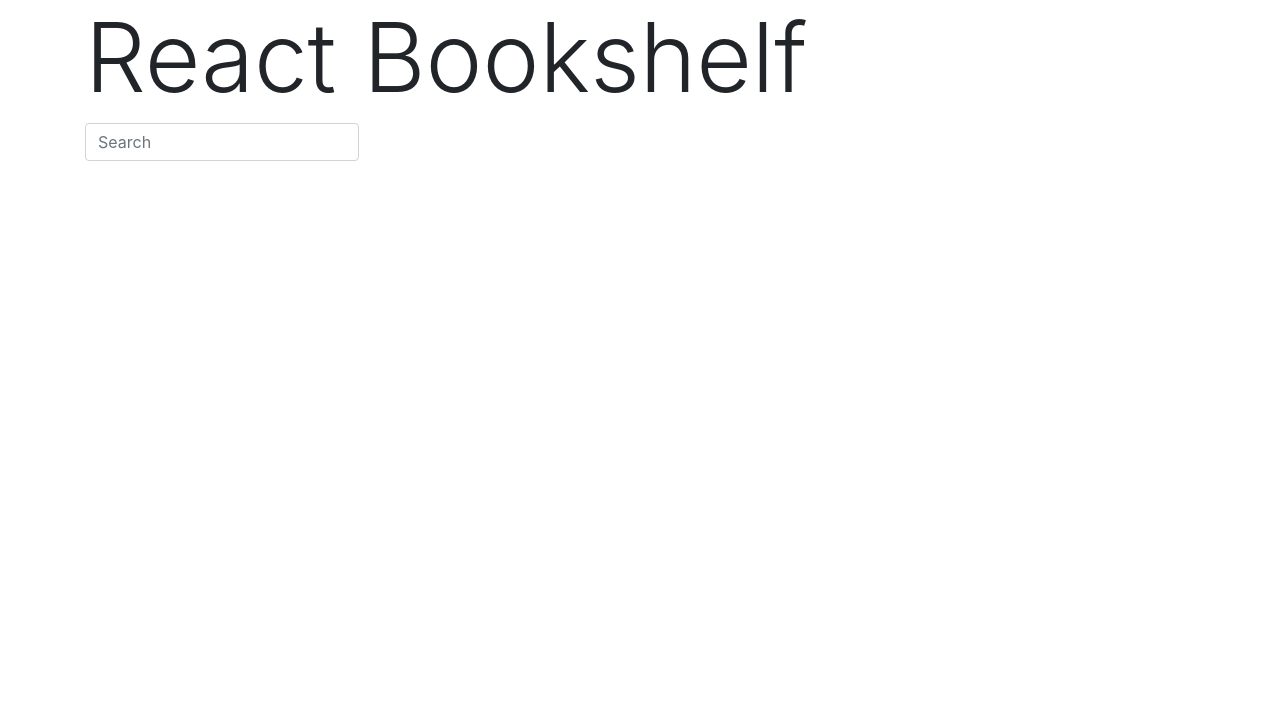
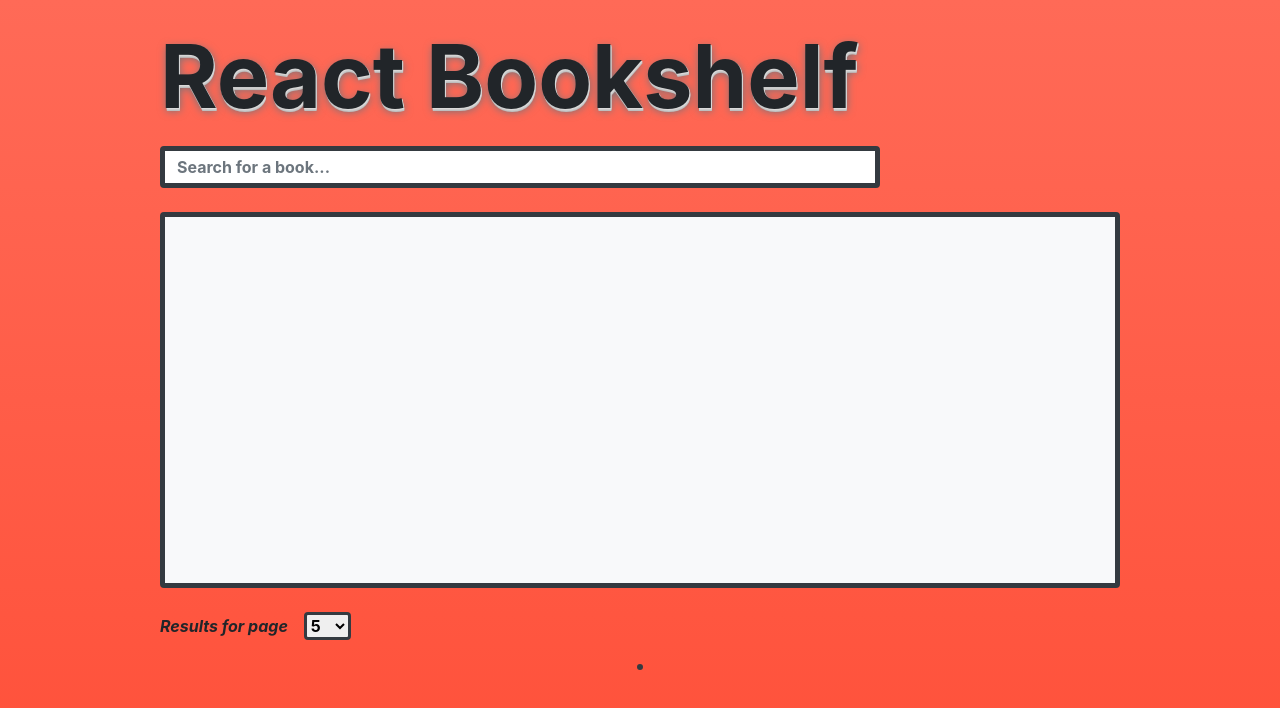
Before and after one commit to albertocapone/react-bookshelf, a React (Create React App) app: page / in a window 1280 px wide. Shown: the top 708 px of the page. Built offline with nearby package versions, Linux system fonts and the light colour scheme.

Commit message:
Styling
-  Bootstrap overrides via Sass
-  Implemented hover in <Book />
-  Added dependency to manage line clamping

```diff
--- a/package.json
+++ b/package.json
@@ -10,6 +10,7 @@
     "bootstrap": "^4.5.3",
     "node-sass": "^4.14.1",
     "react": "^16.14.0",
+    "react-clamp-lines": "^3.0.2",
     "react-dom": "^16.14.0",
     "react-scripts": "3.4.3"
   },
--- a/src/App.js
+++ b/src/App.js
@@ -33,24 +33,21 @@ class App extends React.Component {
 
   render() {
     return (
-      <div className={`container ${this.state.detailsModalIsOpen && 'block-scroll'}`}>   {/* this class prevents container from scrolling when Details modal is open */}
-        <h1 className="display-1">React Bookshelf</h1>
+      <div className="vw-100 vh-100 d-flex flex-column justify-content-center pt-3 bg-gradient-primary">
+        <h1 className="w-75 mx-auto mt-2 mb-3 display-2 text-3d">React Bookshelf</h1>
         <Searchbar handleResultsUpdate={this.handleResultsUpdate} />
-        {this.state.searchResults.length > 0 && (
         <Bookshelf
           searchResults={this.state.searchResults}
           resultsPerPage={this.state.resultsPerPage}
           currentPage={this.state.currentPage}
           handleDetailsModalUpdate={this.handleDetailsModalUpdate}
         />
-        )}
         {this.state.detailsModalIsOpen && (
           <Details
             handleDetailsModalUpdate={this.handleDetailsModalUpdate}
             book={this.state.mediaShowingInModal}
           />
         )}
-        {this.state.searchResults.length > 0 && (
           <Paginator
             handlePaginationUpdate={this.handlePaginationUpdate}
             totalPages={Math.ceil(
@@ -59,7 +56,6 @@ class App extends React.Component {
             resultsPerPage={this.state.resultsPerPage}
             currentPage={this.state.currentPage}
           />
-        )}
       </div>
     );
   }
--- a/src/components/Book.js
+++ b/src/components/Book.js
@@ -1,19 +1,43 @@
 import React from 'react';
+import ClampLines from "react-clamp-lines";
+import noImg from "../img/no-img.jpg";
 
-const Book = (props) => {
 
-    const handleModalOpening = () => {
-      props.handleDetailsModalUpdate(true, props.book);
+class Book extends React.Component {
+
+    constructor(props) {
+        super(props);
+        this.state = {
+            hover: false
+        };
+        this.handleModalOpening = this.handleModalOpening.bind(this);
+        this.handleHover = this.handleHover.bind(this);
+    }
+
+    handleModalOpening() {
+      this.props.handleDetailsModalUpdate(true, this.props.book);
     };
 
-    return (
-        <li onClick={handleModalOpening} className="media mb-5 border-bottom">
-            <img src={ (props.book.imageLinks) ? props.book.imageLinks.smallThumbnail : '' } className="mr-3" alt="..." />
-            <div className="media-body">
-                <h5 className="mt-0">{props.book.title}</h5>
-            </div>
-        </li>
-    );
+    handleHover(e) {
+        const hover = (e.type === 'mouseenter')? true : false;
+        this.setState( () => ( { hover } ) );
+    }
+
+    render() {
+        return (
+            <li onMouseEnter={this.handleHover} onMouseLeave={this.handleHover} onClick={this.handleModalOpening} className={`media pt-2 pb-2 pl-2 border-bottom ${ (this.state.hover) ? 'bg-hover' : ''}`} style={{height: "80px"}}>
+                <img src={ (this.props.book.imageLinks) ? this.props.book.imageLinks.smallThumbnail : noImg } className="mr-3 h-100 rounded" alt="..." />
+                <ClampLines
+                    text={this.props.book.title}
+                    lines={2}
+                    ellipsis="[...]"
+                    buttons={false}
+                    className="media-body"  //<div class=media-body> will be the parent
+                    innerElement="h6"       //<h6> clamped-title </h6> will be its child node
+                />
+            </li>
+        );
+    }
 }
 
 export default Book;
--- a/src/components/Bookshelf.js
+++ b/src/components/Bookshelf.js
@@ -7,7 +7,7 @@ const Bookshelf = (props) => {
     const first = last - props.resultsPerPage;
 
     return (
-        <ul className="list-unstyled">
+        <ul className="list-unstyled bg-light border-dark border-lg rounded w-75 h-50 mt-4 mb-4 mx-auto overflow-auto">
             {props.searchResults.slice(first, last).map((res) => (  //map applies on a new array returned by slice which contains just a section of the original searchResults array
                 <Book
                     key={res.id}
--- a/src/components/Details.js
+++ b/src/components/Details.js
@@ -1,4 +1,5 @@
 import React from 'react';
+import noImg from "../img/no-img.jpg";
 
 const Details = (props) => {
 
@@ -7,14 +8,31 @@ const Details = (props) => {
     }
 
     return (
-        <div onClick={handleModalClosing} className="bg-color-layover position-fixed w-100 h-100 position-tl-0 z-low">
-            <div onClick={(e) => e.stopPropagation()} className="bg-white border rounded position-fixed w-75 h-75 position-tl-50 transform-center z-high">
-                <h2>{props.book.title}</h2>
-                <img src={ (props.book.imageLinks) ? props.book.imageLinks.smallThumbnail : ''} className="mr-3" alt="..." />
-                {props.book.authors && props.book.authors.map( (author, index) => <h3 key={index} >{author}</h3> ) }
-                {props.book.categories && props.book.categories.map( (category, index) => <h3 key={index} >{category}</h3> ) }
-                <h3>{props.book.publishedDate}</h3>
-                <h5>{props.book.infoLink}</h5>
+        <div onClick={handleModalClosing} className="bg-layover position-fixed w-100 h-100 position-tl-0 z-low">
+            <div onClick={(e) => e.stopPropagation()} className="card bg-white border border-secondary rounded position-fixed w-75 position-tl-50 transform-center z-high">
+                <div className="card-body">
+                    <img src={ (props.book.imageLinks) ? props.book.imageLinks.smallThumbnail : noImg} className="float-right border border-secondary rounded w-20" alt="..." />
+                    <div className="mb-3">
+                        <h3 className="card-title">TITLE</h3>
+                        <span className="text-primary">{props.book.title} </span>
+                    </div>
+                    <div className="mb-3">
+                        <h6 className="card-title">AUTHOR</h6>
+                        { (props.book.authors) ? props.book.authors.map( (author, index) => <span key={index} className="text-primary">{author}</span> ) : <span className="text-primary">Unknown</span> }
+                    </div>
+                    <div className="mb-3">
+                        <h6 className="card-title">CATEGORY</h6>
+                        { (props.book.categories) ? props.book.categories.map( (category, index) => <span key={index} className="text-primary">{category}</span> ) : <span  className="text-primary">n.d.</span> }
+                    </div>
+                    <div className="mb-3">
+                        <h6 className="card-title">PUBLISHING DATE</h6>
+                        { (props.book.publishedDate) ? <span className="text-primary">{props.book.publishedDate}</span> : <span className="text-primary">n.d.</span>}
+                    </div>
+                    <div className="mb-3">
+                        <h6 className="card-title">LINK</h6>
+                        <a className="card-link" href={props.book.infoLink}>{props.book.infoLink}</a>
+                    </div>
+                </div>
             </div>
         </div>
     )
--- a/src/components/Paginator.js
+++ b/src/components/Paginator.js
@@ -26,17 +26,17 @@ const Paginator = (props) => {
 
 
     return (
-        <div>
+        <div className="w-75 h-25 mx-auto">
             <form className="form-inline">
-                <label className="mr-sm-2" htmlFor="inlineFormCustomSelect">Select results number for page</label>
-                <select onChange={handleResultsPerPageSelection} className="custom-select mb-2 mr-sm-2 mb-sm-0" id="inlineFormCustomSelect">
+                <label className="mr-sm-2 font-weight-bold font-italic">Results for page</label>
+                <select onChange={handleResultsPerPageSelection} className="ml-2 border-dark border-m rounded font-weight-bold no-outline">
                     <option value="5">5</option>
                     <option value="10">10</option>
                     <option value="15">15</option>
                     <option value="20">20</option>
                 </select>
             </form>
-            <ul className="pagination">
+            <ul className="pagination pagination-sm justify-content-center mt-4 mx-auto w-fit border-dark border-m rounded">
                 {pages}
             </ul>
         </div>
--- a/src/components/Searchbar.js
+++ b/src/components/Searchbar.js
@@ -10,6 +10,7 @@ const Searchbar = (props) => {
         .get(API)
         .then((res) => {
           const data = res.data.items ? res.data.items : [];
+          console.log(res.data);
           props.handleResultsUpdate(data);
         })
         .catch((err) => {
@@ -19,8 +20,8 @@ const Searchbar = (props) => {
     }
 
     return (
-      <form className="form-inline" onChange={handleAjaxCall} onSubmit={(e) => e.preventDefault()}>
-        <input className="form-control" type="search" placeholder="Search" aria-label="Search"></input>
+      <form className="form-inline w-75 mx-auto" onChange={handleAjaxCall} onSubmit={(e) => e.preventDefault()}>
+        <input className="form-control border-dark border-lg rounded w-75 pt-3 pb-3 font-weight-bold" type="search" placeholder="Search for a book..." aria-label="Search"></input>
       </form>
     );
 }
--- a/src/custom.sass
+++ b/src/custom.sass
@@ -1,12 +1,30 @@
+/* Bootstrap Overrides */
+
+//settings
+$enable-gradients: true
+$enable-responsive-font-sizes: true
+
+//theming
+$theme-colors: ("primary": #ff5039, "secondary": #212529, "layover": #343a40b3, "hover": #ff50392c)
+
+//sizing
+$sizes: ("20": 20%, "fit": fit-content)
+
 
 @import '~bootstrap/scss/bootstrap.scss'
 
-.block-scroll           //this class prevents container from scrolling (applied when DetailsModal is open)
-    height: 100vh
-    overflow-y: hidden
+/* ------------------ */
 
-.bg-color-layover
-    background-color: #343a40b3
+
+
+/* Custom Classes */
+
+// layout
+.border-lg
+    border: 5px solid
+
+.border-m
+    border: 3px solid
 
 .position-tl-0
     top: 0
@@ -19,11 +37,32 @@
 .z-high
     z-index: 3000
 
-.z-medium
-    z-index: 2000
-
 .z-low
     z-index: 1000
 
 .transform-center
     transform: translate(-50%, -50%)
+
+.no-outline
+  outline: none !important
+
+// scrollbar
+::-webkit-scrollbar
+    width: 7px
+
+::-webkit-scrollbar-track
+    background: #f1f1f1
+
+::-webkit-scrollbar-thumb
+    background: #888
+
+::-webkit-scrollbar-thumb:hover
+   background: #555
+
+
+// text
+.text-3d
+    text-shadow: 1px 1px hsl(0, 0%, 85%), 1px 2px hsl(0, 0%, 80%), 1px 3px hsl(0, 0%, 75%), 1px 3px 8px $secondary
+    font-weight: 700
+
+/* -------------- */
```
Also changed, not shown: src/img/no-img.jpg (added), 1 other file (tests, documents, lock files or other folders). Lines whose indentation alone changed are shown as unchanged.
